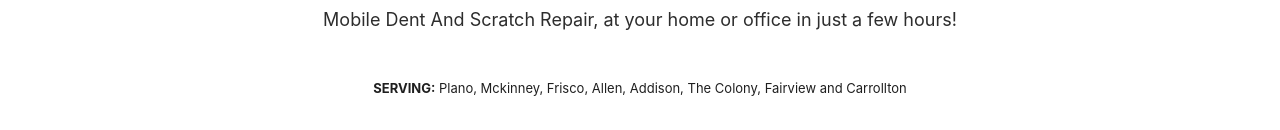
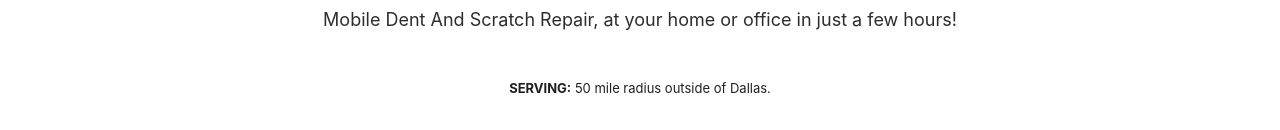
Before and after one commit to seansiganoff/bennys-new-website-react, a React (Create React App) app: page / in a window 1280 px wide. Shown: the part 615-745 px from the top of the page. Built offline with nearby package versions, Linux system fonts and the light colour scheme; grey boxes are pictures that could not be loaded.

Commit message:
changed the service area

```diff
--- a/src/components/Home/Home.js
+++ b/src/components/Home/Home.js
@@ -24,7 +24,7 @@
             </p>
             <br />
             <br />
-        <div className="locations"><b className='theme-color'>SERVING:</b> Plano, Mckinney, Frisco, Allen,  Addison, The Colony, Fairview and Carrollton</div>
+        <div className="locations"><b className='theme-color'>SERVING:</b> 50 mile radius outside of Dallas.</div>
 
             <div className="vehicle-icons">
               <div className="vehicle-icons-inner-div-bottom" >
```
